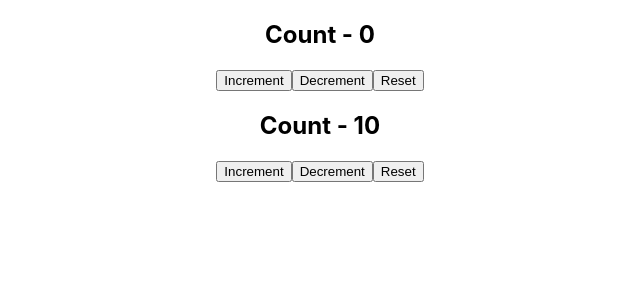
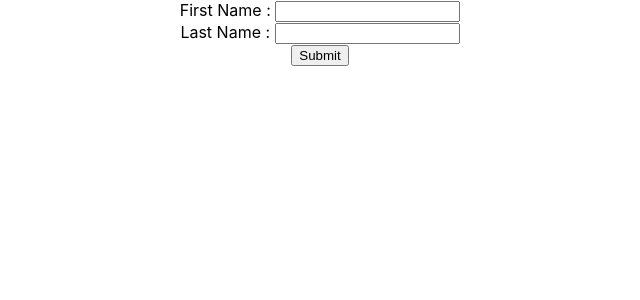
Before and after one commit to Rishabh0262/react-hooks, a React (Create React App) app: page / in a window 1280 px wide. Shown: the top 300 px of the page, without its empty margins (320-960 px from the left). Built offline with nearby package versions, Linux system fonts and the light colour scheme.

Commit message:
Here we've created an input element task from the RFCE which will give the input alert to the window on form submission.
Altough we'd like to create a Custom-Hook to make ot easy and reuse the functionality for 'fname' & 'lname'.

```diff
--- a/src/App.js
+++ b/src/App.js
@@ -4,6 +4,8 @@ import DocTitle1 from './components/DocTitle1';
 import DocTitle2 from './components/DocTitle2';
 import Counter1 from './components/Counter1';
 import Counter2 from './components/Counter2';
+import UserForm from './components/UserForm';
+import UseForm from './components/UseForm';
 
 function App() {
   return (
@@ -34,10 +36,21 @@ function App() {
 {/*     Here we are trying to make an another attempt to use Custom-Hook
 
 */}
-      <Counter1 />
-      <Counter2 />
+      {/* <Counter1 />
+      <Counter2 /> */}
 
 
+
+
+
+
+
+
+
+
+{/* ***** 3rd example of Custom-Hooks ******* */}
+
+      <UserForm />
 
     </div>
   );
--- /dev/null
+++ b/src/components/UserForm.js
@@ -0,0 +1,34 @@
+import React, {useState} from 'react'
+
+function UserForm() {
+    const [fname, setFname] = useState('')
+    const [lname, setLname] = useState('')
+
+    const submitHandler = (e) => {
+        e.preventDefault()
+        alert(`Hello ${fname} ${lname}`)
+
+    }
+
+  return (
+    <div>
+        <form onSubmit={submitHandler}>
+            <div>
+                <label>First Name : </label>
+                <input type='text' value={fname} onChange={e => setFname(e.target.value)} />
+
+            </div>
+
+            <div>
+
+                <label>Last Name : </label>
+                <input type='text' value={lname} onChange={e => setLname(e.target.value)} />
+            </div>
+
+            <button>Submit</button>
+        </form>
+    </div>
+  )
+}
+
+export default UserForm
```
